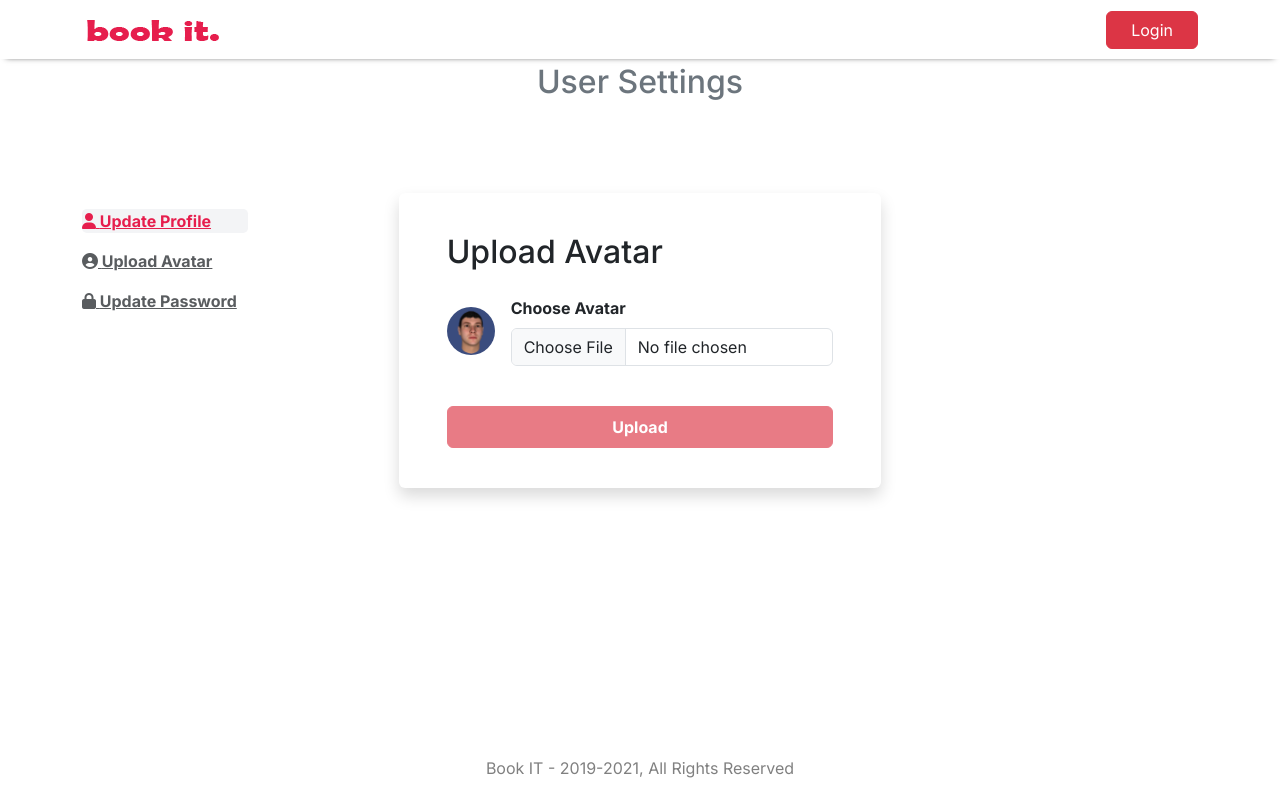
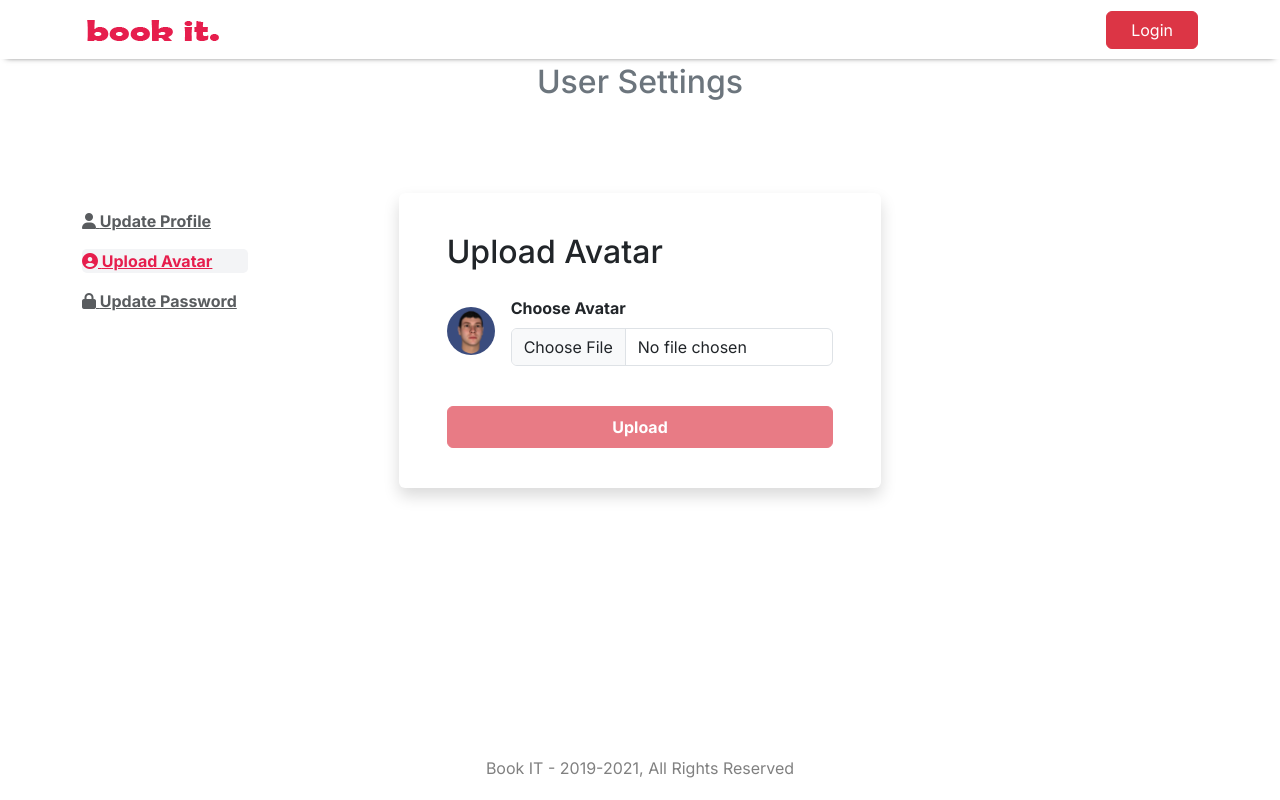
Before and after one commit to yash-purkar/book-it, a Next.js app: page /me/upload_avatar in a window 1280 px wide. Built offline with nearby package versions, Linux system fonts and the light colour scheme; no server answers.

Commit message:
feat(book-it/frontend): Fixed menu sidebar bug

```diff
--- a/components/layout/UserSidebar/UserMenuSidebar.tsx
+++ b/components/layout/UserSidebar/UserMenuSidebar.tsx
@@ -3,6 +3,7 @@
 import Link from "next/link";
 import React, { ReactNode, useState } from "react";
 import styles from './UserMenuSidebar.module.css'
+import { usePathname } from "next/navigation";
 
 type Menu = "Update Profile" | "Upload Avatar" | "Update Password";
 
@@ -27,8 +28,8 @@ const menuItems: MenuItem[] = [
 ];
 
 export const UserMenuSidebar = () => {
-const [activeMenu,setActiveMenu] = useState<Menu>(menuItems[0].name);
-
+  const url = usePathname();
+const [activeMenu,setActiveMenu] = useState<string>(url);
 const handleTabChange = (menuItem:Menu) => {
   setActiveMenu(menuItem)
 }
@@ -40,8 +41,8 @@ const handleTabChange = (menuItem:Menu) => {
           <Link
             key={item.name}
             href={item.url}
-            className={`fw-bold ${styles['list-group-item']} list-group-item-action ${item.name === activeMenu && styles['active']}`}
-            aria-current={activeMenu === item.name ? "true" : "false"}
+            className={`fw-bold ${styles['list-group-item']} list-group-item-action ${item.url === activeMenu && styles['active']}`}
+            aria-current={activeMenu === item.url ? "true" : "false"}
             onClick={() =>handleTabChange(item.name)}
           >
             <i className={item.icon}></i>{" "}
```
Also changed, not shown: notes.txt.
